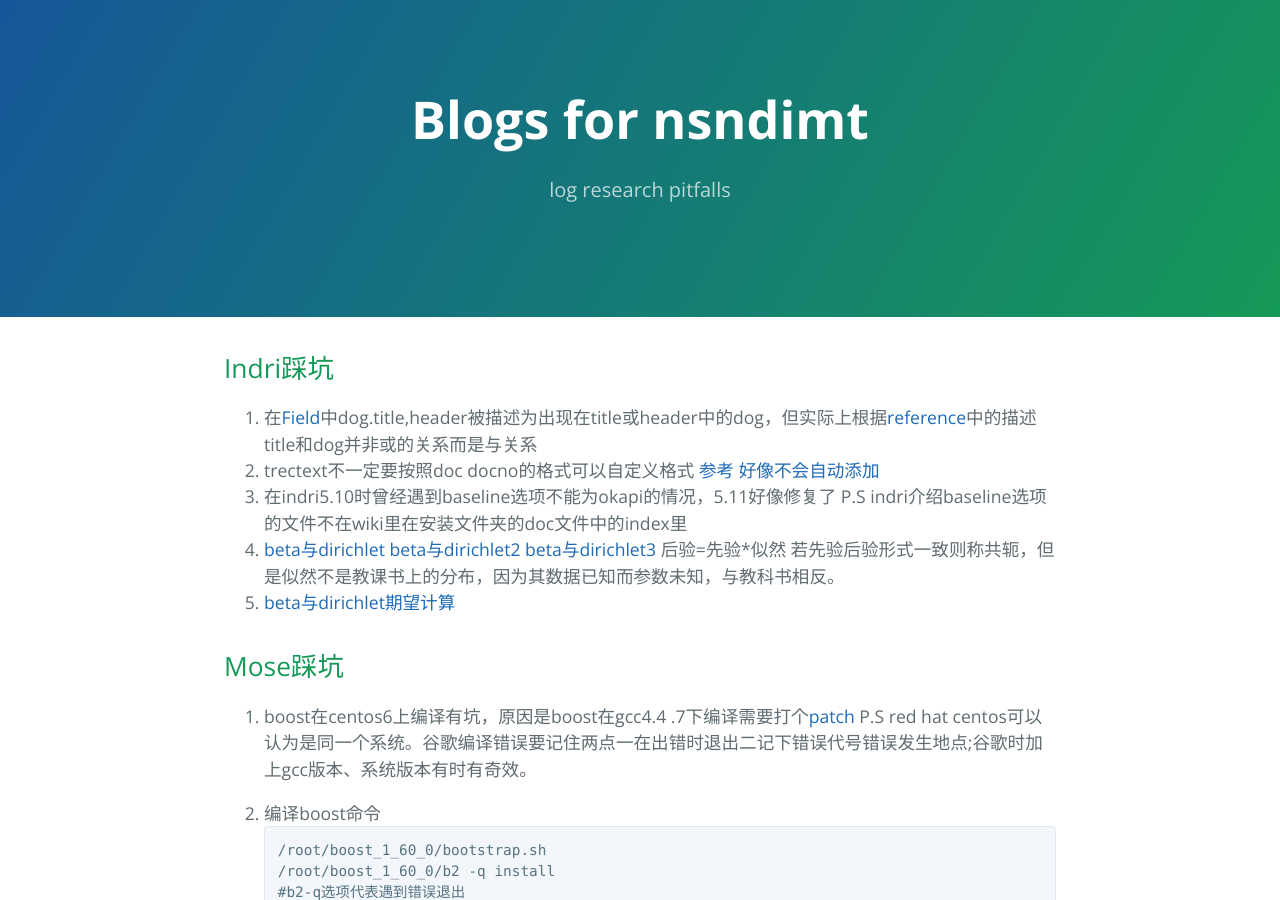
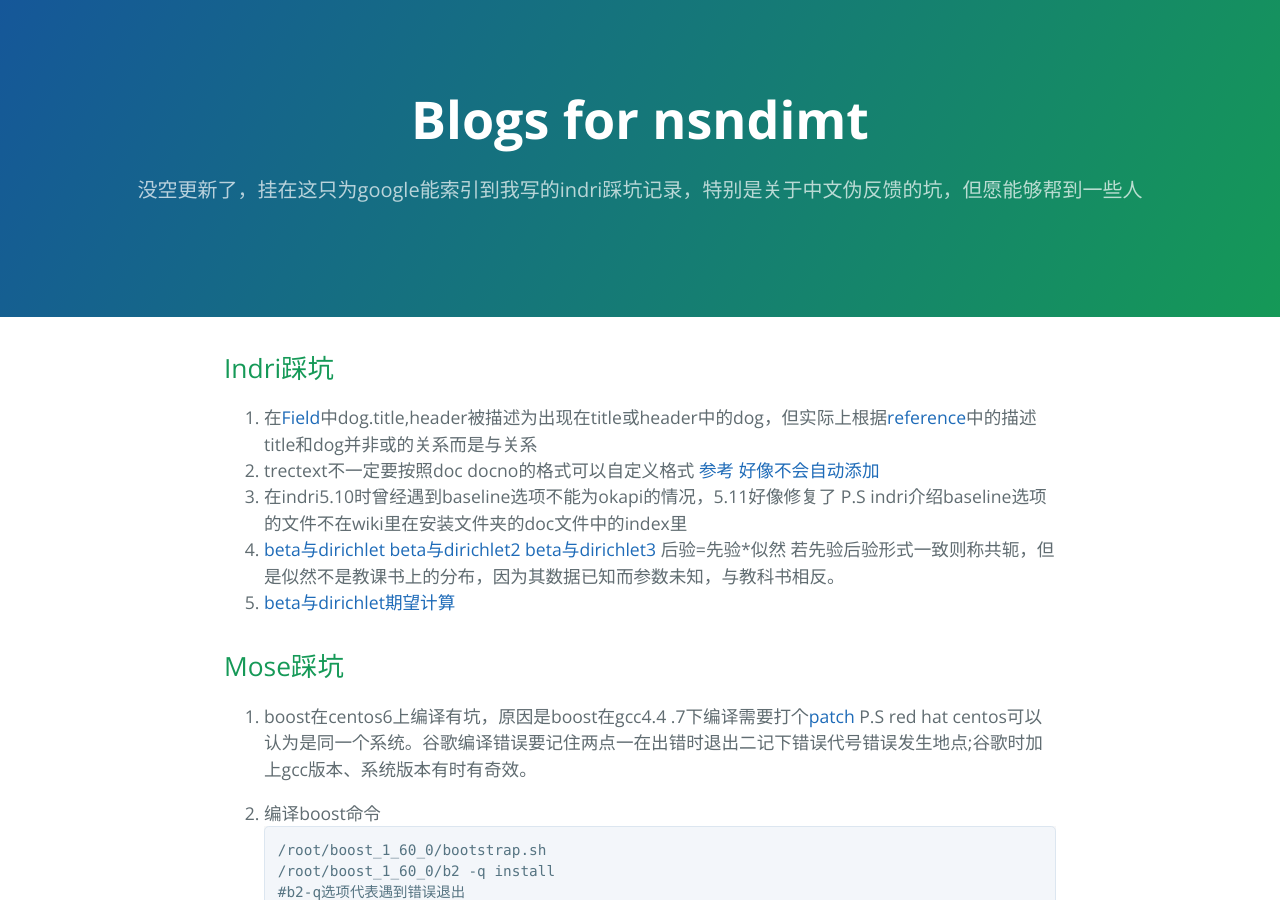
Before and after one commit to nsndimt/nsndimt.github.io, a Jekyll site: the page built from index.md, in a window 1280 px wide and 900 px high. Built offline with Jekyll 4.4.1, drawn with Linux system fonts in a browser that asks for light colours.

Commit message:
Update _config.yml

```diff
--- a/_config.yml
+++ b/_config.yml
@@ -1,5 +1,5 @@
 title: Blogs for nsndimt
-description: log research pitfalls
+description: 没空更新了，挂在这只为google能索引到我写的indri踩坑记录，特别是关于中文伪反馈的坑，但愿能够帮到一些人
 show_downloads: False
 google_analytics:
 theme: jekyll-theme-cayman
```
